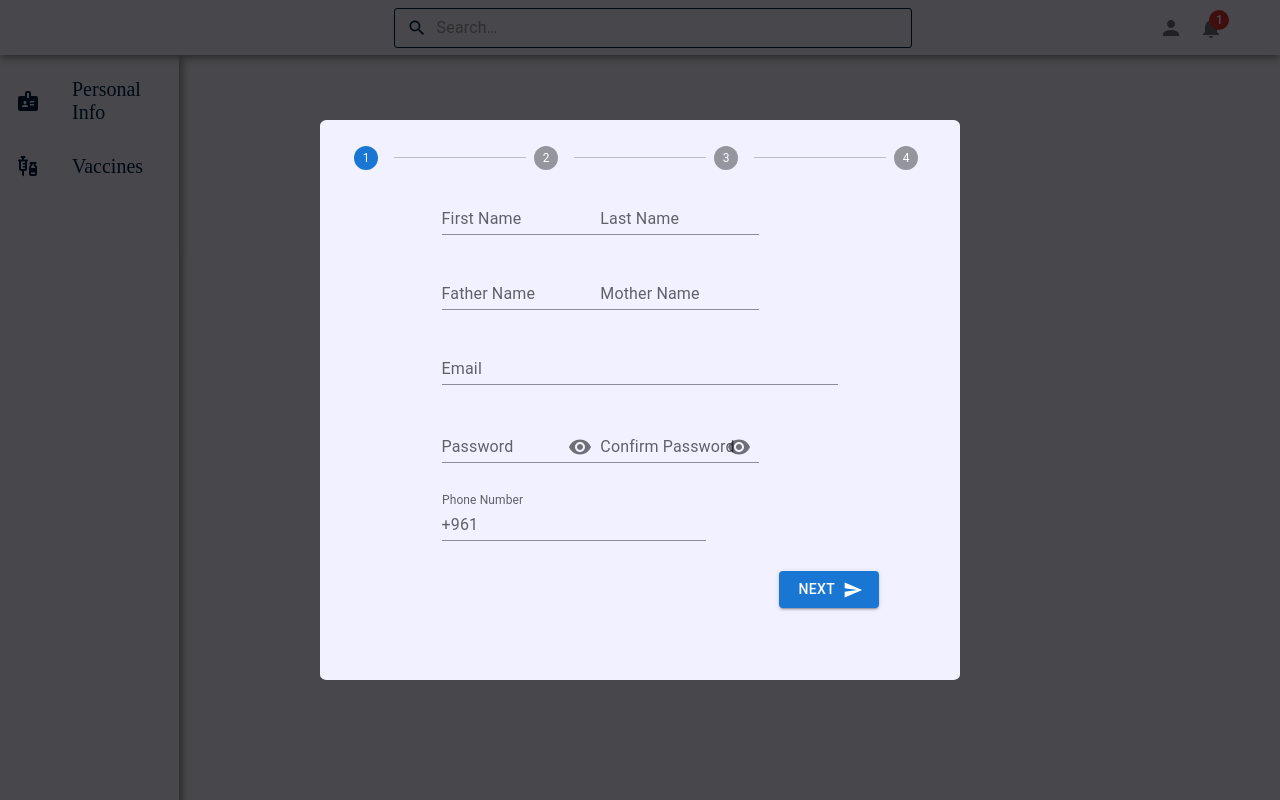
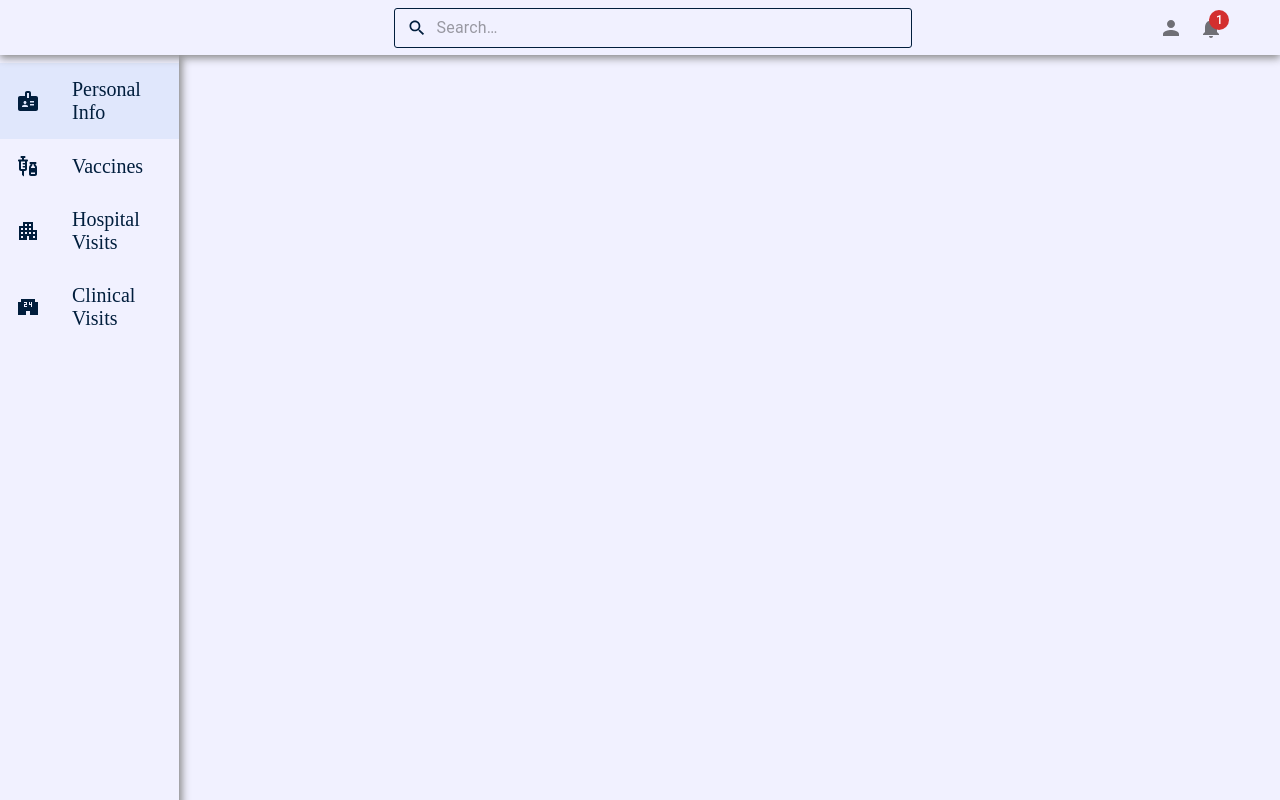
Before and after one commit to waficjazz/medrProject, a React (Create React App) app in the folder front/: page /h in a window 1280 px wide. Built offline with nearby package versions, Linux system fonts and the light colour scheme; the HTML template or start-up script is replaced by a standard one.

Commit message:
update selected item list in the side bar

```diff
--- a/front/src/App.js
+++ b/front/src/App.js
@@ -7,7 +7,7 @@ function App() {
   return (
     <>
       <body>
-        <SignUp />
+        {/* <SignUp /> */}
         <Navbar />
         <MainPage />
       </body>
--- a/front/src/components/Navbar/SideBar/SideBar.css
+++ b/front/src/components/Navbar/SideBar/SideBar.css
@@ -18,7 +18,8 @@
   padding-bottom: 15px;
 }
 
-.MuiListItemButton-root:hover {
+.MuiListItemButton-root:hover,
+.MuiListItemButton-root:focus {
   color: var(--second-blue);
   border-color: var(--second-blue);
   border-left: 5px solid;
@@ -30,6 +31,7 @@
   color: var(--main-blue);
 }
 
-.MuiListItemButton-root:hover .icon {
+.MuiListItemButton-root:hover .icon,
+.MuiListItemButton-root:focus .icon {
   color: var(--second-blue);
 }
--- a/front/src/components/Navbar/SideBar/SideBar.jsx
+++ b/front/src/components/Navbar/SideBar/SideBar.jsx
@@ -3,24 +3,44 @@ import { useState } from "react";
 import { Drawer, List, ListItemButton, ListItemIcon, ListItemText } from "@mui/material";
 import VaccinesIcon from "@mui/icons-material/Vaccines";
 import BadgeIcon from "@mui/icons-material/Badge";
+import ApartmentIcon from "@mui/icons-material/Apartment";
+import LocalConvenienceStoreIcon from "@mui/icons-material/LocalConvenienceStore";
 import { StyledEngineProvider } from "@mui/material/styles";
 import "./SideBar.css";
 const SideBar = () => {
+  const [selectedIndex, setSelectedIndex] = useState(0);
+  const handleSelect = (event, index) => {
+    event.preventDefault();
+    setSelectedIndex(index);
+  };
   return (
     <StyledEngineProvider injectFirst>
       <div className="drawer">
         <List>
-          <ListItemButton>
+          <ListItemButton selected={selectedIndex === 0} onClick={(e) => handleSelect(e, 0)}>
             <ListItemIcon>
               <BadgeIcon className="icon" />
             </ListItemIcon>
             Personal Info
           </ListItemButton>
-          <ListItemButton>
+          <ListItemButton selected={selectedIndex === 1} onClick={(e) => handleSelect(e, 1)}>
             <ListItemIcon>
               <VaccinesIcon className="icon" />
             </ListItemIcon>
             Vaccines
+          </ListItemButton>
+
+          <ListItemButton selected={selectedIndex === 2} onClick={(e) => handleSelect(e, 2)}>
+            <ListItemIcon>
+              <ApartmentIcon className="icon" />
+            </ListItemIcon>
+            Hospital Visits
+          </ListItemButton>
+          <ListItemButton selected={selectedIndex === 3} onClick={(e) => handleSelect(e, 3)}>
+            <ListItemIcon>
+              <LocalConvenienceStoreIcon className="icon" />
+            </ListItemIcon>
+            Clinical Visits
           </ListItemButton>
         </List>
       </div>
```
